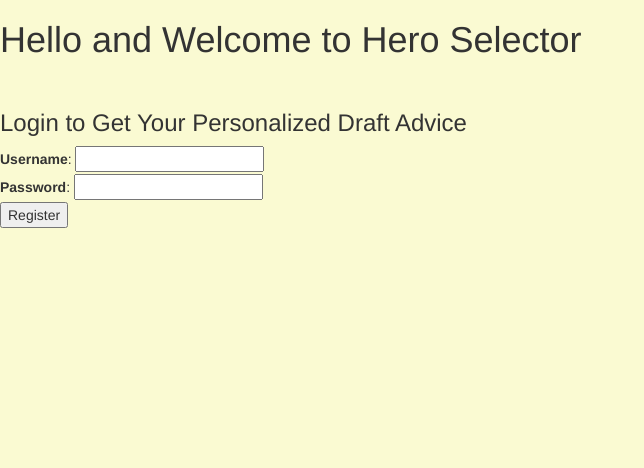
After one commit to nashau01/cs330_Final_Project, a Flask app: page /register in a window 1280 px wide. The commit adds this page. Shown: the top 468 px of the page, without its empty margins (0-644 px from the left). Run offline with Flask 2, Linux system fonts and the light colour scheme; some libraries are stand-ins or nearby versions.

Commit message:
WTForms now posts data to register user

```diff
--- a/controllers/login.py
+++ b/controllers/forms.py
@@ -1,15 +1,15 @@
-from wtforms import Form, BooleanField, StringField, validators
+from wtforms import Form, BooleanField, StringField, validators, PasswordField
 # from model.fp_flask_sql import *
 
 
 class RegistrationForm(Form):
     username = StringField('Username', [validators.Length(min=3, max=20)])
-    password = StringField('Password', [validators.Length(min=5, max=20)])
+    password = PasswordField('Password', [validators.Length(min=5, max=20), validators.DataRequired()])
 
 
 class ProfileForm(Form):
     username = StringField('Username')
-    password = StringField('Password')
+    password = PasswordField('Password')
 
 def register(request):
     form = RegistrationForm(request.POST)
@@ -17,3 +17,7 @@ def register(request):
         user = {'Username':form.username.data, 'Password':form.password.data}
 
     #return render_response('register.html', form=form)
+
+
+
+form = ProfileForm()
--- a/flask_main.py
+++ b/flask_main.py
@@ -2,6 +2,7 @@ from flask import Flask, request, jsonify, render_template
 from flask_sqlalchemy import SQLAlchemy
 # from model.fp_flask_sql import *
 from flask_sqlalchemy import *
+from controllers import forms
 
 flask_app = Flask(__name__)
 flask_app.debug = True
@@ -74,10 +75,26 @@ if len(results) == 0:
 
 @flask_app.route("/")
 def hello():
-    return render_template("login.html")
+    return render_template("splashPage.html")
 
-@flask_app.route("/draft")
+@flask_app.route("/register", methods=['GET', 'POST'])
+def register():
+    form = forms.RegistrationForm(request.form)
+    if request.method == 'POST' and form.validate():
+        user = User(form.username.data, form.password.data)
+
+    return render_template('register.html', form=form)
+
+@flask_app.route("/login")
+def login():
+    return render_template('login.html')
+
+@flask_app.route("/draft", methods=['POST'])
 def render_a_template():
+    username = request.form['username']
+    password = request.form['password']
+
+
     return render_template('drafthelper.html', foo='')
 
 # #@flask_app.route('/todo', methods = ['GET'])
--- a/requirements.txt
+++ b/requirements.txt
@@ -11,7 +11,6 @@ networkx==1.11
 numpy==1.11.0
 oauth2==1.9.0.post1
 requests==2.9.1
-scipy==0.17.0
 simplejson==3.8.2
 six==1.10.0
 SQLAlchemy==1.0.12
--- /dev/null
+++ b/templates/register.html
@@ -0,0 +1,17 @@
+{% extends "layout.html" %}
+
+{% block title %} Register for Hero Selector {%  endblock %}
+{% block content %}
+
+<h1> Hello and Welcome to Hero Selector </h1> <br>
+<h3> Login to Get Your Personalized Draft Advice </h3>
+
+
+
+<form method="POST" action="/draft">
+    <div> {{ form.username.label }}: {{ form.username() }}</div>
+    <div> {{ form.password.label }}: {{ form.password() }}</div>
+    <input type="submit" value="Register">
+</form>
+
+{%  endblock %}
--- /dev/null
+++ b/templates/splashPage.html
@@ -0,0 +1 @@
+{% extends "layout.html" %}
```
Also changed, not shown: templates/login.html (+3 -4 lines).
